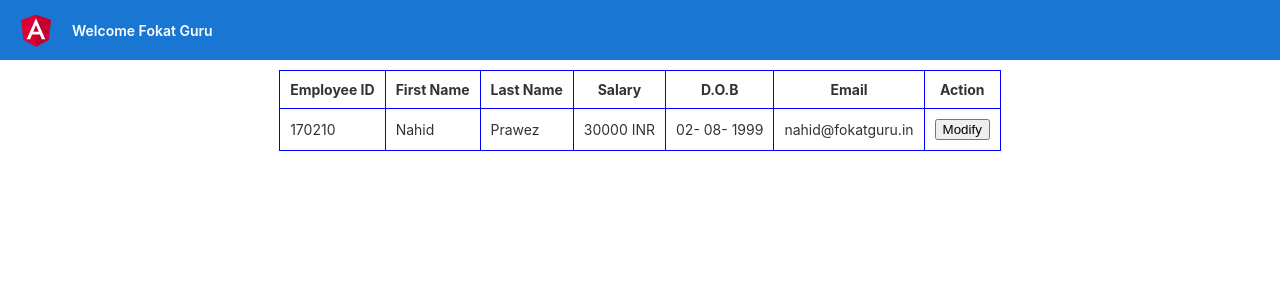
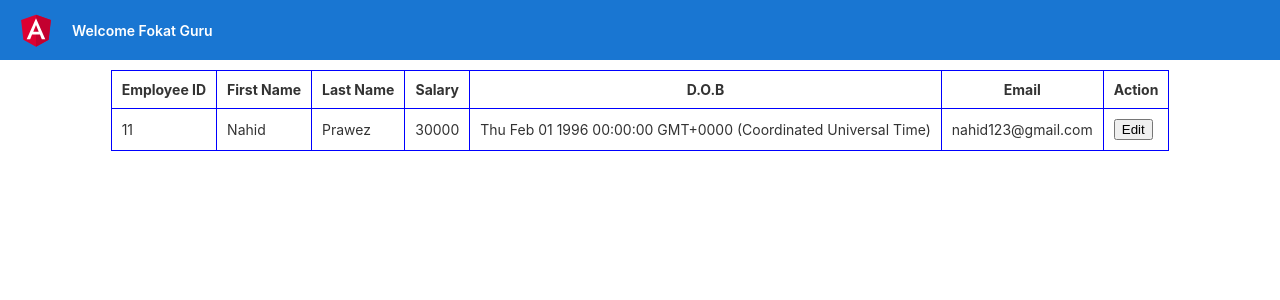
Before and after one commit to nahidprawez/EduAngular, an Angular app: page / in a window 1280 px wide. Shown: the top 300 px of the page. Built offline with nearby package versions, Linux system fonts and the light colour scheme.

Commit message:
module 3 assignment(data binding)

```diff
--- a/src/app/app.module.ts
+++ b/src/app/app.module.ts
@@ -3,6 +3,7 @@ import { BrowserModule } from '@angular/platform-browser';
 
 import { AppComponent } from './app.component';
 import { EmployeeComponent } from './employee/employee.component';
+import {FormsModule} from '@angular/forms';
 
 @NgModule({
   declarations: [
@@ -10,7 +11,8 @@ import { EmployeeComponent } from './employee/employee.component';
     EmployeeComponent
   ],
   imports: [
-    BrowserModule
+    BrowserModule,
+    FormsModule
   ],
   providers: [],
   bootstrap: [AppComponent]
--- a/src/app/employee/employee.component.html
+++ b/src/app/employee/employee.component.html
@@ -22,15 +22,26 @@
             </tr>
         </thead>
         <tbody>
-            <tr>
-                <td>170210</td>
-                <td>Nahid</td>
-                <td>Prawez</td>
-                <td>30000 INR</td>
-                <td>02- 08- 1999</td>
-                <td>nahid@fokatguru.in</td>
-                <td><button>Modify</button></td>
+            <tr *ngIf="!showEdit">
+                <td>{{employee.employeeID}}</td>
+                <td>{{employee.firstName}}</td>
+                <td>{{employee.lastName}}</td>
+                <td>{{employee.salary}}</td>
+                <td>{{employee.dob}}</td>
+                <td>{{employee.email}}</td>
+                <td><button (click) = "EditEmp()">{{employee.action}}</button></td>
             </tr>
+            <tr *ngIf="showEdit">
+                <td><input [(ngModel)]="employee.employeeID"></td>
+                <td><input [(ngModel)]="employee.firstName"></td>
+                <td><input [(ngModel)]="employee.lastName"></td>
+                <td><input [(ngModel)]="employee.salary"></td>
+                <td><input [(ngModel)]="employee.dob" type="date"></td>
+                <td><input [(ngModel)]="employee.email"></td>
+                <td>
+                  <button (click)="UpdateEmp()">Update</button>
+                </td>
+              </tr>
         </tbody>
     </table>
 </div>
--- a/src/app/employee/employee.component.ts
+++ b/src/app/employee/employee.component.ts
@@ -1,4 +1,5 @@
 import { Component } from '@angular/core';
+import { Employee } from './employee';
 
 @Component({
   selector: 'app-employee',
@@ -6,5 +7,21 @@ import { Component } from '@angular/core';
   styleUrls: ['./employee.component.css']
 })
 export class EmployeeComponent {
+    employee : Employee = {
+      employeeID : 11,
+      firstName : "Nahid",
+      lastName : "Prawez",
+      salary : 30000,
+      dob : new Date('1996-02-01'),
+      email : "nahid123@gmail.com",
+      action : "Edit",
+    };
 
+    showEdit : boolean = false;
+    EditEmp() {
+        this.showEdit = true;
+    }
+    UpdateEmp() {
+       this.showEdit = false;
+    }
 }
--- /dev/null
+++ b/src/app/employee/employee.ts
@@ -0,0 +1,9 @@
+export interface Employee {
+   employeeID : number,
+   firstName : string,
+   lastName : string,
+   salary : number,
+   dob : Date,
+   email : string,
+   action : string
+}
```
